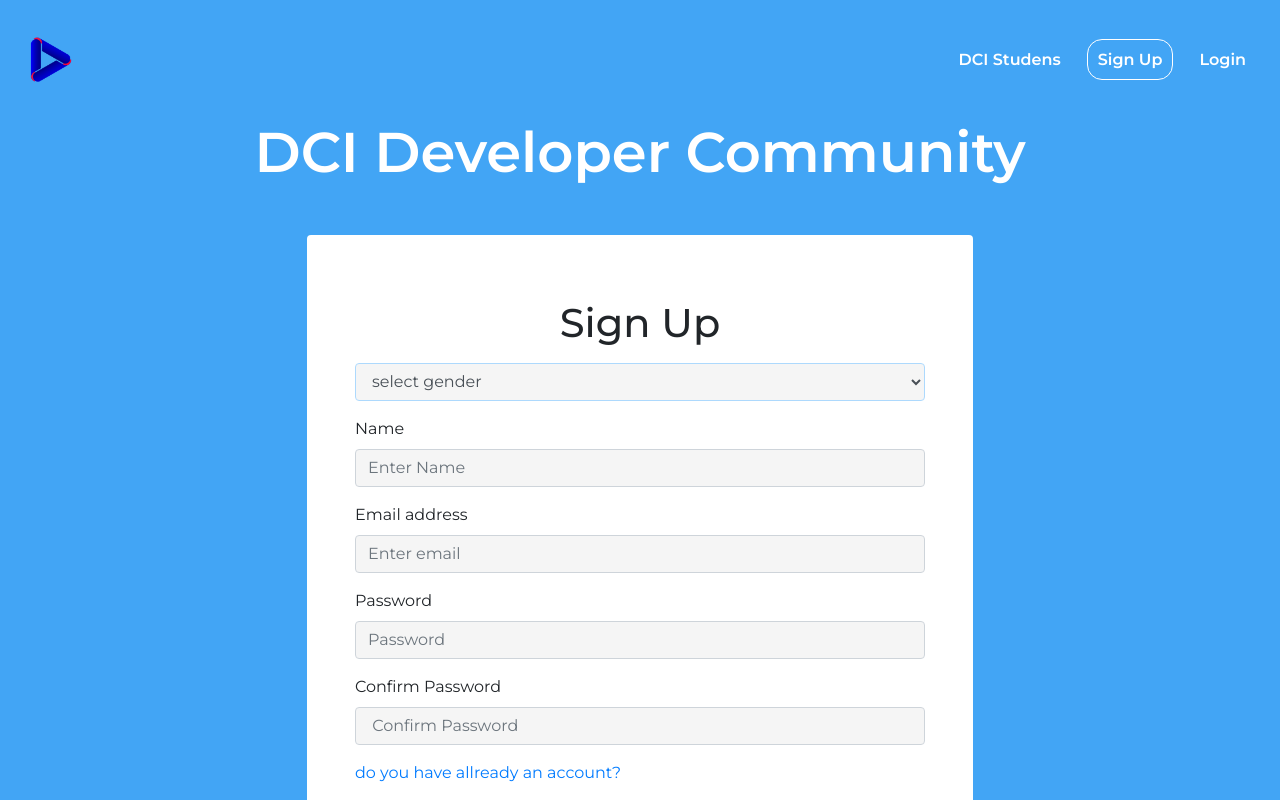
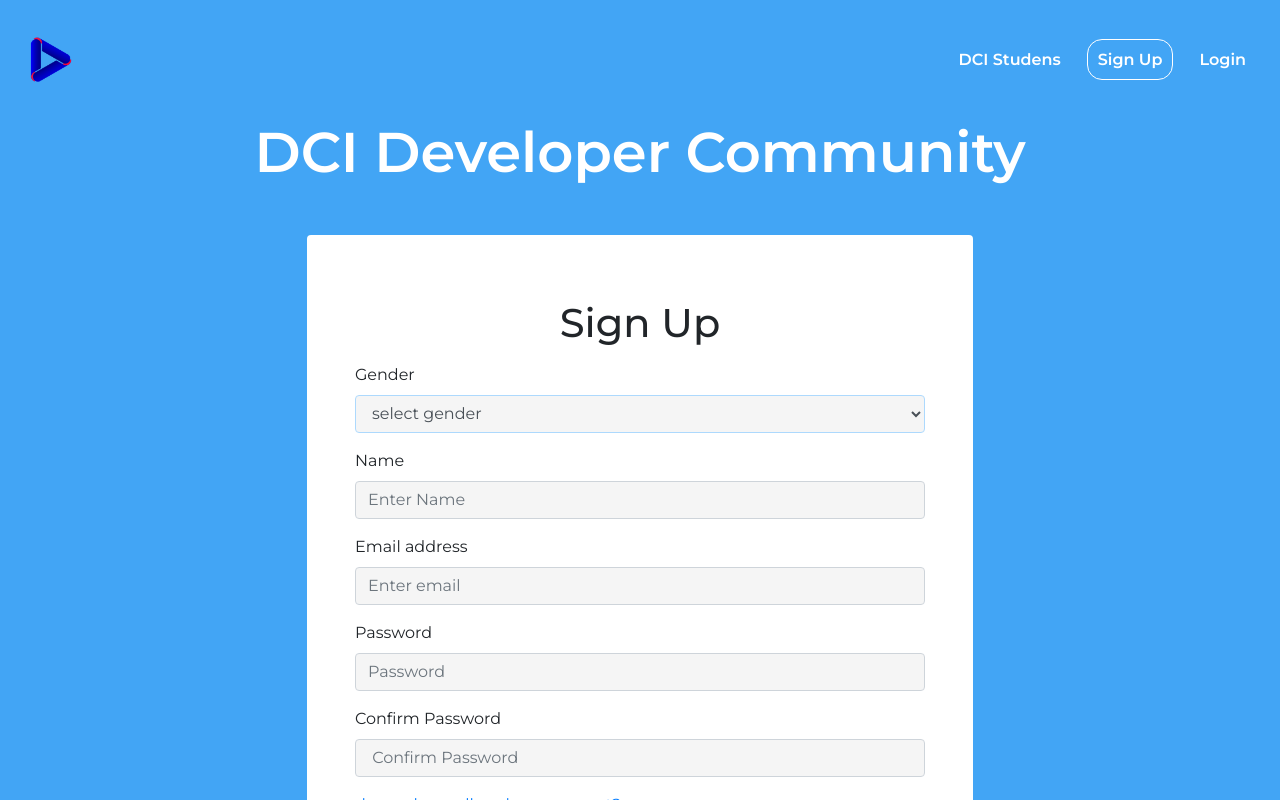
Before and after one commit to Abdelhamed1996/DDC, a React (Create React App) app in the folder client/: page /register in a window 1280 px wide. Shown: the top 800 px of the page. Built offline with nearby package versions, Linux system fonts and the light colour scheme; no server answers.

Commit message:
Landing Page

```diff
--- a/client/src/App.css
+++ b/client/src/App.css
@@ -75,6 +75,7 @@ body {
 
 .LP_I{
     width: 100%;
+
 }
 
 .text-center {
@@ -157,6 +158,7 @@ body {
 .profiles {
     background-color: white;
     padding: 3rem;
+    border-radius: 5px;
 }
 
 
--- a/client/src/components/layout/Landing.js
+++ b/client/src/components/layout/Landing.js
@@ -1,6 +1,6 @@
 import React from 'react';
 import {connect} from 'react-redux'
-import Src from '../../images/Artboard 1.svg'
+import Src from '../../images/Students.svg'
 
 export const Landing = (props) => {
 
--- a/client/src/components/layout/Register.js
+++ b/client/src/components/layout/Register.js
@@ -37,11 +37,12 @@ const Register = props => {
 
     return (
         <>
-                        <div className="text text-center text-white display-4 mb-5 font-weight-bold">DCI Developer Community</div>
+            <div className="text text-center text-white display-4 mb-5 font-weight-bold">DCI Developer Community</div>
             <Form className=" Form1 p-3 mt-5 mb-5 respnsiv_form2  respnsiv_form3 rounded " onSubmit={onSubmit}>
                 <h1 className="text-center mt-5 mb-3">Sign Up</h1>
                 <Form.Group controlId="formBasicEmail">
-                    <Form.Control as="select" className="profileinput" name="gender" placeholder="select the gender" value={gender} onChange={e => onChange(e)}>
+                    <Form.Label>Gender</Form.Label>
+                    <Form.Control as="select" className="profileinput" name="gender"  value={gender} onChange={e => onChange(e)}>
                         <option>select gender</option>
                         <option>Male</option>
                         <option>Female</option>
```
Also changed, not shown: client/src/images/Students.svg (added).
